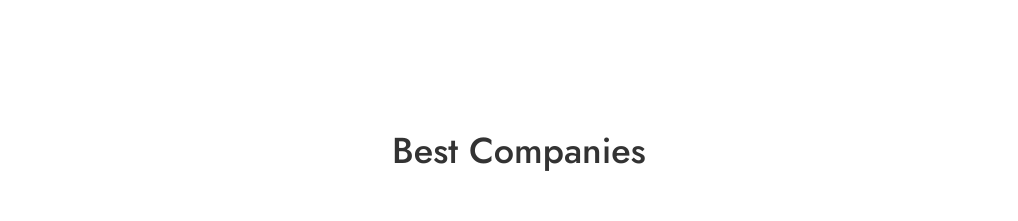
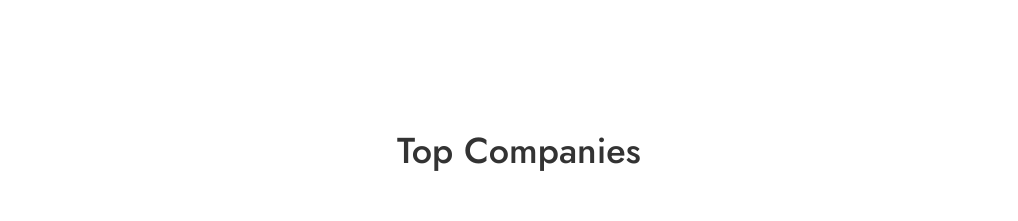
Before and after one commit to Hassan-mw/Bike-Hub, a Next.js app: page / in a window 1280 px wide. Shown: the part 1340-1561 px from the top of the page, without its empty margins (121-1139 px from the left). Built offline with nearby package versions, Linux system fonts and the light colour scheme.

Commit message:
Updated data

```diff
--- /dev/null
+++ b/app/HomepageComponents/AppDownload.tsx
@@ -0,0 +1,19 @@
+import { Jost } from 'next/font/google'
+import React from 'react'
+
+const jost=Jost({
+    weight:['500'],
+    subsets:['latin']
+})
+
+const AppDownload = () => {
+  return (
+    <div>
+        <div>
+
+        </div>
+    </div>
+  )
+}
+
+export default AppDownload
--- a/app/HomepageComponents/PopularCompany.tsx
+++ b/app/HomepageComponents/PopularCompany.tsx
@@ -17,7 +17,7 @@ const PopularCompany = () => {
                 <div className="flex flex-col items-center space-y-9 ">
                     <div className="w-full flex items-start justify-center">
                         {/* <p className="text-end text-sm">Best Companies</p> */}
-                        <div className={`${jost.className} text-black/80 text-3xl md:text-4xl`}>Best Companies</div>
+                        <div className={`${jost.className} text-black/80 text-3xl md:text-4xl`}>Top Companies</div>
                     </div>
                     <div className="relative py-6 md:w-[calc(100%-11rem)]">
                         <InfiniteSlider
--- a/app/page.tsx
+++ b/app/page.tsx
@@ -7,6 +7,7 @@ import Testmonials from './HomepageComponents/Testmonials'
 import Status from './HomepageComponents/Status'
 import Carousels from './HomepageComponents/Carousels'
 import HoverCard from './HomepageComponents/HoverCard'
+import AppDownload from './HomepageComponents/AppDownload'
 
 
 const page = () => {
@@ -17,6 +18,7 @@ const page = () => {
       <PopularCompany/>
       <Carousels/>
        <Status/>
+       <AppDownload/>
       <Testmonials/>
     </div>
   )
```
